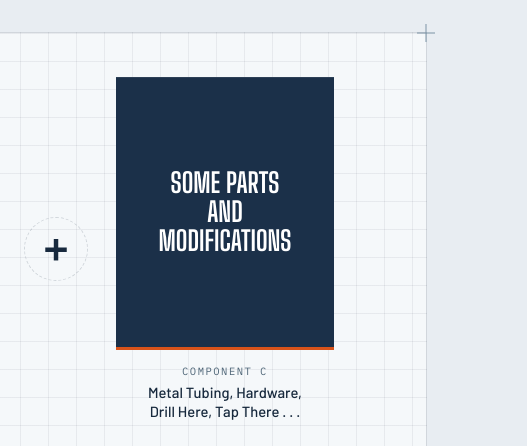
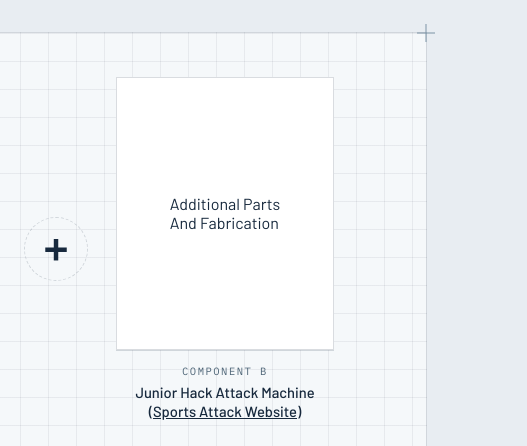
Before and after one commit to DanielTMiller/DanielTMiller.github.io, a plain HTML site: page index.html in a window 1280 px wide. Shown: the top 446 px of the page, 753-1280 px from the left. Drawn offline with Linux system fonts and the light colour scheme.

Commit message:
Update index.html

```diff
--- a/index.html
+++ b/index.html
@@ -247,22 +247,6 @@
     border-bottom: 3px solid var(--accent);
     box-shadow: inset 0 1px 0 rgba(255,255,255,0.08);
   }
-  .result .nameplate2 {
-    width: 100%;
-    aspect-ratio: 4 / 5;
-    background: var(--plate);
-    color: #FFFFFF;
-    display: flex;
-    flex-direction: column;
-    align-items: center;
-    justify-content: center;
-    text-align: center;
-    gap: 10px;
-    padding: 14px;
-    position: relative;
-    border-bottom: 3px solid var(--accent);
-    box-shadow: inset 0 1px 0 rgba(255,255,255,0.08);
-  }
 
   .nameplate-name {
     font-family: "Big Shoulders Display", sans-serif;
@@ -362,13 +346,13 @@
 
     <div class="operator plus" aria-hidden="true">+</div>
 
-    <figure class="part result">
-      <div class="nameplate2">
-        <span class="nameplate-name">Some Parts<br>and<br>Modifications</span>
+    <figure class="part">
+      <div class="photo-frame">
+        Additional Parts<BR>And Fabrication
       </div>
       <figcaption>
-        <span class="tag">Component C</span>
-        <span class="part-name">Metal Tubing, Hardware,<BR>Drill Here, Tap There . . .</span>
+        <span class="tag">Component B</span>
+        <span class="part-name">Junior Hack Attack Machine<BR>(<a href="https://sportsattack.com/product/junior-hack-attack-baseball-pitching-machine/">Sports Attack Website</a>)</span>
       </figcaption>
     </figure>
 
```
